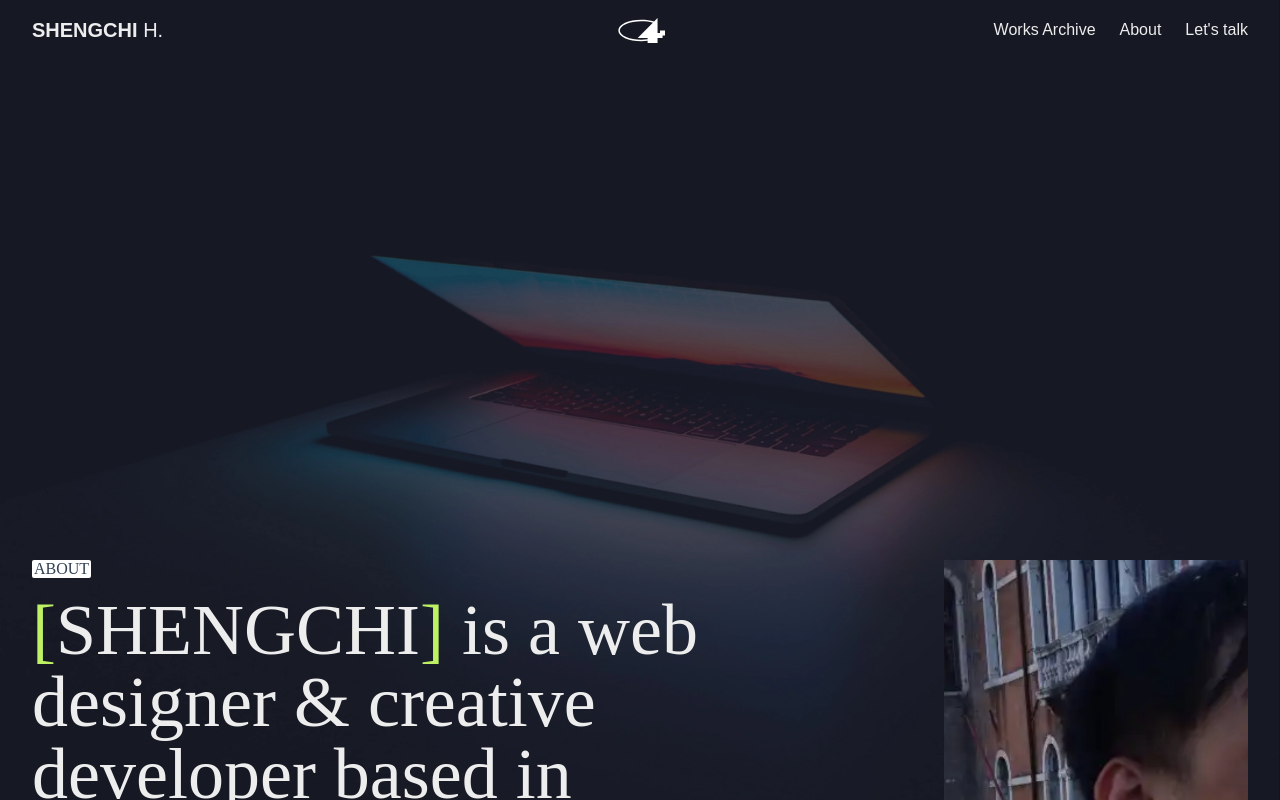
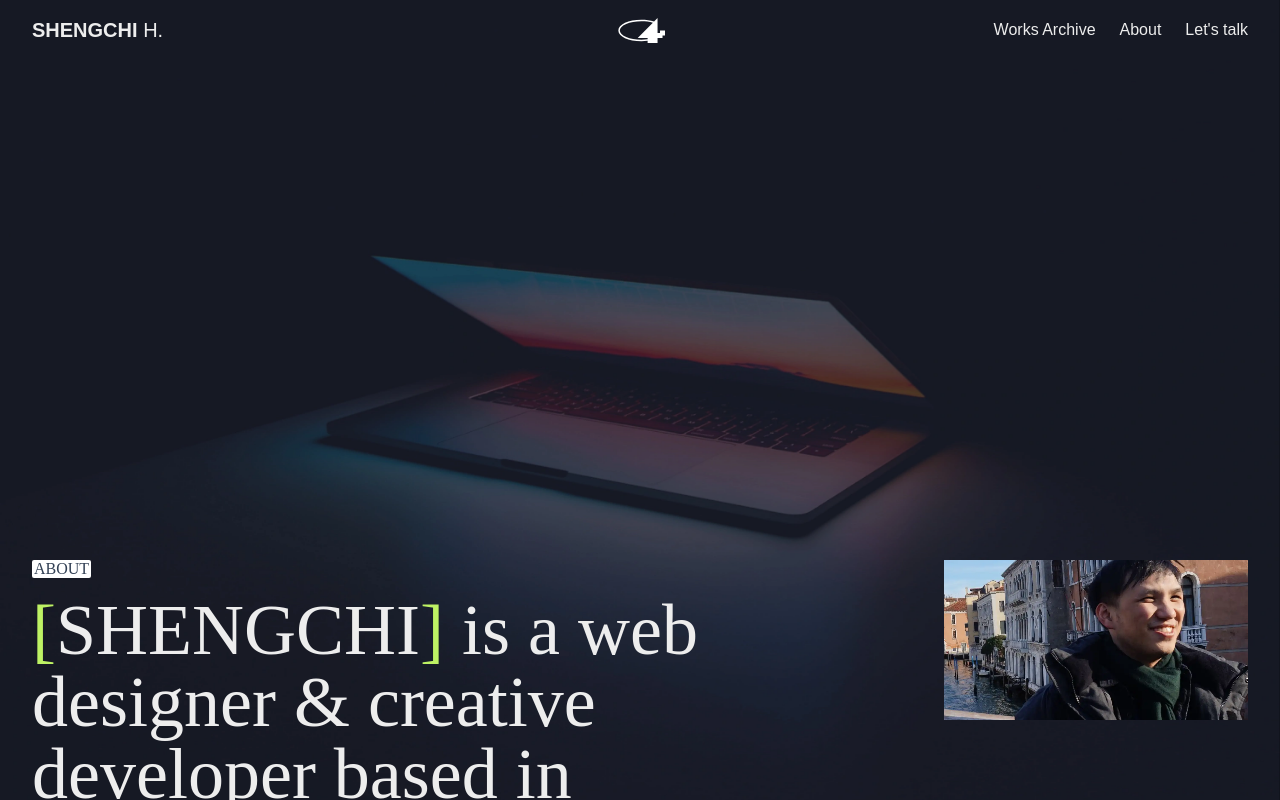
Before and after one commit to josh4work0224/main-portfolio, a Next.js app: page /about in a window 1280 px wide. Shown: the top 800 px of the page. Built offline with nearby package versions, Linux system fonts and the light colour scheme; a web font is replaced by a local one.

Commit message:
Update About page styles to enhance visual consistency; adjust image class for improved height management and responsiveness.

```diff
--- a/src/pages/about.js
+++ b/src/pages/about.js
@@ -40,7 +40,7 @@ export default function Archive() {
             alt="background"
             width={1920}
             height={1080}
-            className="object-cover lg:sticky lg:top-[20vh] lg:max-w-[20rem] h-[30vh]"
+            className="object-cover lg:sticky lg:top-[20vh] lg:max-w-[20rem] h-[30vh] max-h-[10rem]"
           />
         </div>
 
```
